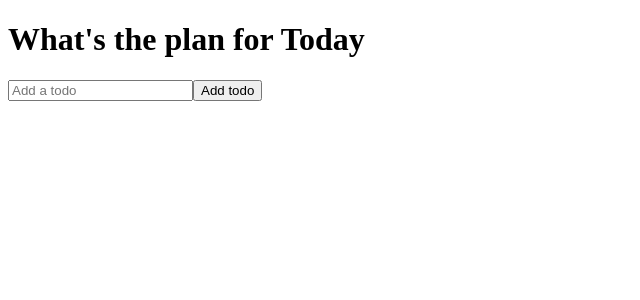
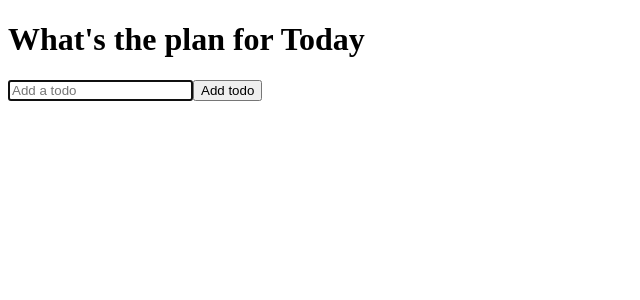
Before and after one commit to mutambo/to-do-list, a React (Create React App) app: page / in a window 1280 px wide. Shown: the top 300 px of the page, without its empty margins (0-640 px from the left). Built offline with nearby package versions, Linux system fonts and the light colour scheme.

Commit message:
fixed auto focus using useEffect and useRef in TodoForm

```diff
--- a/src/App.js
+++ b/src/App.js
@@ -1,5 +1,5 @@
 import React from 'react';
-import TodoForm from './components/TodoForm';
+// import TodoForm from './components/TodoForm';
 import TodoList from './components/TodoList';
 
 function App() {
--- a/src/components/Todo.js
+++ b/src/components/Todo.js
@@ -1,6 +1,6 @@
 import React, {useState} from 'react';
 import TodoForm from './TodoForm'
-import TodoList from './TodoList';
+// import TodoList from './TodoList';
 import {RiCloseCircleLine} from 'react-icons/ri'
 import {TiEdit} from 'react-icons/ti'
 
--- a/src/components/TodoForm.js
+++ b/src/components/TodoForm.js
@@ -1,7 +1,13 @@
-import React, {useState} from 'react';
+import React, {useState, useEffect, useRef} from 'react';
 
 function TodoForm (props) {
   const [input, setInput] = useState ('');
+
+  const inputRef = useRef(null)
+
+  useEffect(()=>{
+      inputRef.current.focus();
+  })
 
   const handleChange = e =>{
       setInput(e.target.value)
@@ -19,7 +25,15 @@ function TodoForm (props) {
 
   return (
     <form className="todo-form" onSubmit ={handleSubmit}>
-      <input type='text' placeholder='Add a todo' value={input} name = 'text' className = 'todo-input' onChange= {handleChange} />
+      <input
+      type='text'
+      placeholder='Add a todo'
+      value={input}
+      name = 'text'
+      className = 'todo-input'
+      onChange= {handleChange}
+      ref={inputRef}
+       />
       <button className='todo-button'>
         Add todo
       </button>
```
